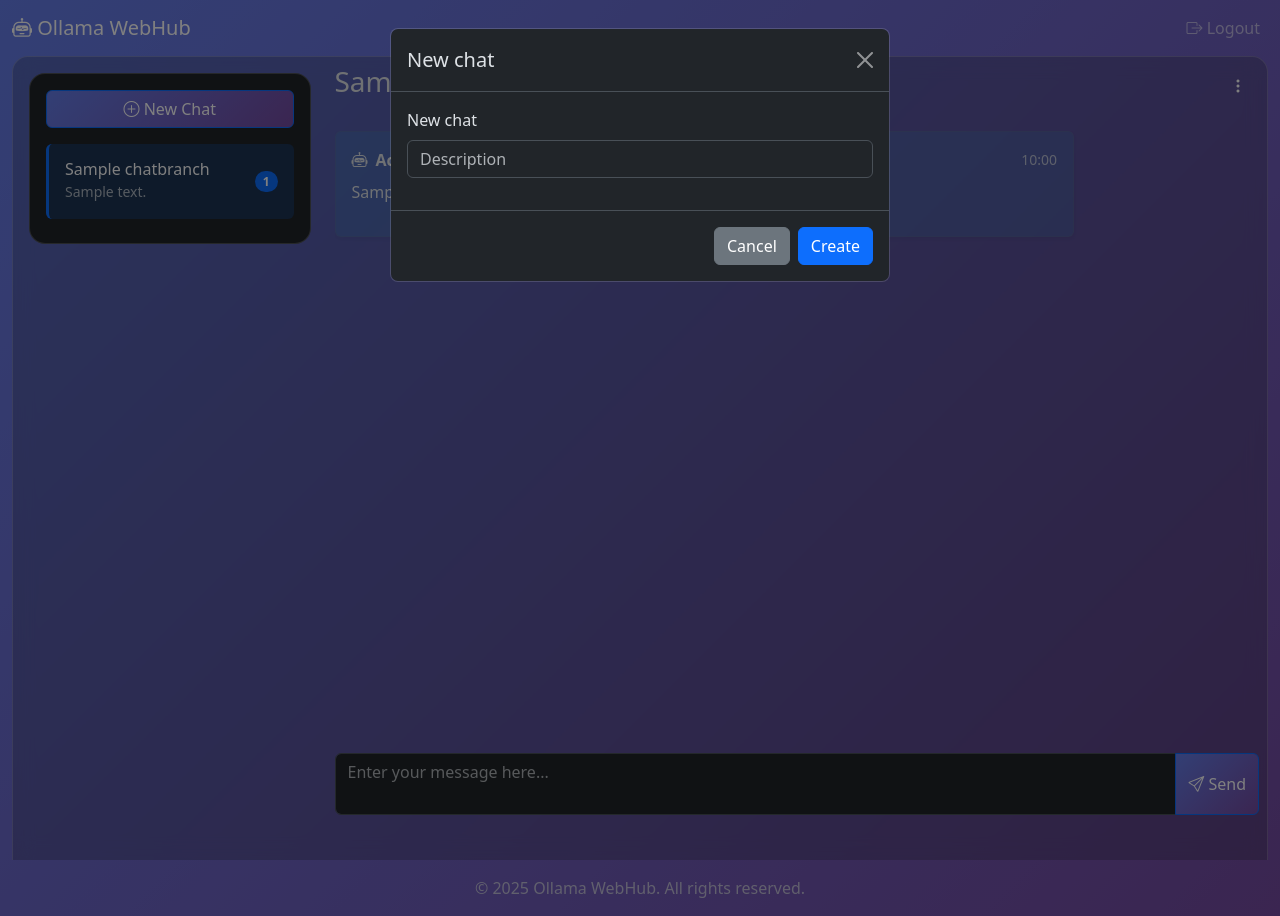
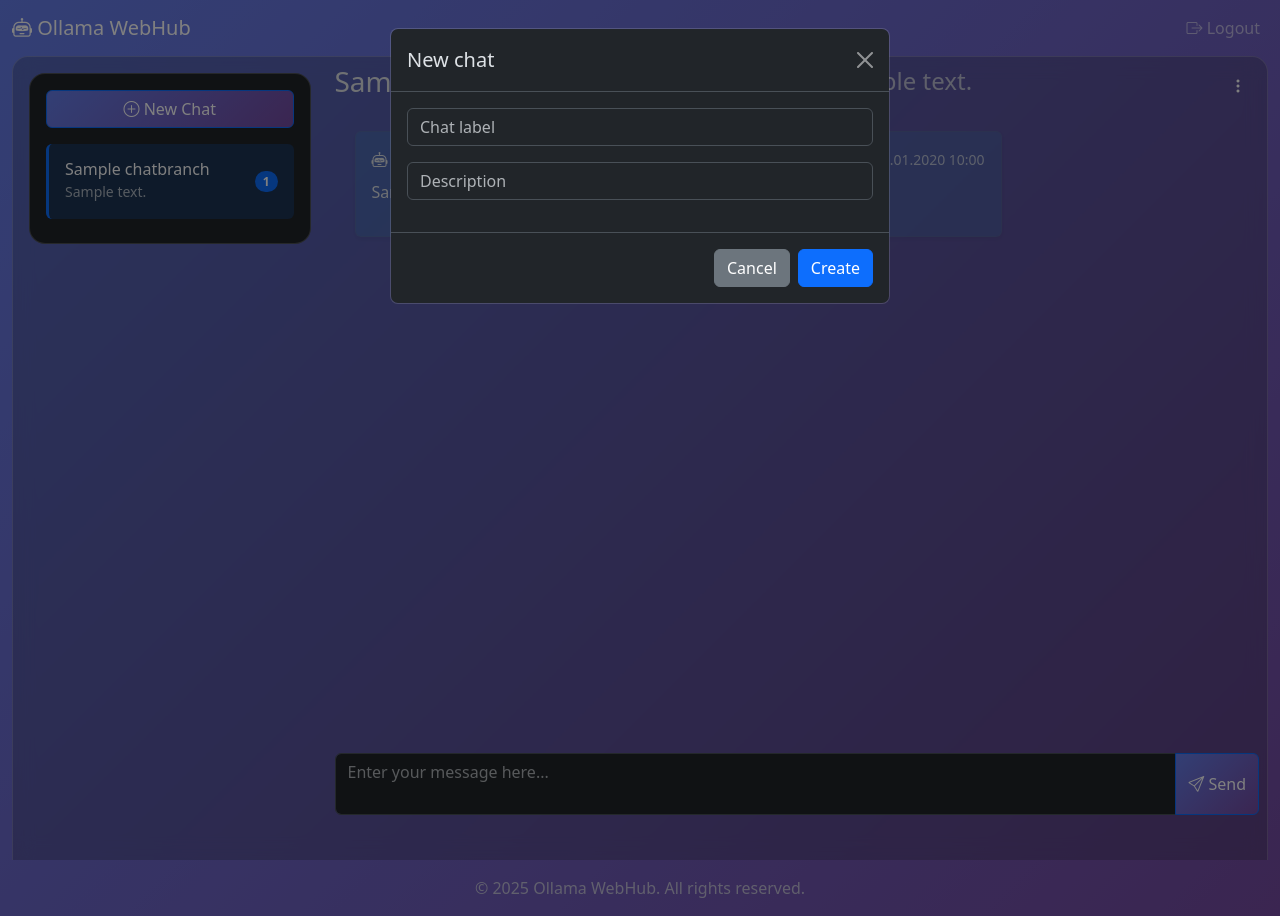
Before and after one commit to BTemplar/OllamaWebHub, a Django app: page /chat/1/ in a window 1280 px wide, after a click on "New Chat". Run offline with Django 5.2, Linux system fonts and the light colour scheme; a user stored in the database is signed in; tables that the repository leaves empty hold one stand-in row (values such as "Sample post").

Commit message:
Style correction and comments

```diff
--- a/accounts/urls.py
+++ b/accounts/urls.py
@@ -1,9 +1,10 @@
 from django.urls import path
 from .views import login_view, register_user
 from django.contrib.auth.views import LogoutView
+from django.urls import reverse_lazy
 
 urlpatterns = [
     path('login/', login_view, name="login"),
     path('register/', register_user, name="register"),
-    path("logout/", LogoutView.as_view(), name="logout"),
+    path('logout/', LogoutView.as_view(next_page=reverse_lazy("login")), name='logout'),
 ]
--- a/ollama_app/forms.py
+++ b/ollama_app/forms.py
@@ -1,7 +1,7 @@
 from django import forms
 
 class ChatViewForm(forms.Form):
-   multimodal = forms.BooleanField(required=False, label="Использовать мультимодальную модель")
-   image = forms.ImageField(required=False, label="Загрузить изображение")
-   prompt = forms.CharField(widget=forms.Textarea, label="Текст запроса")
+   multimodal = forms.BooleanField(required=False, label="Use multimodal")
+   image = forms.ImageField(required=False, label="Load image")
+   prompt = forms.CharField(widget=forms.Textarea, label="Text request")
    temperature = forms.FloatField(initial=0.7)
--- a/ollama_app/models.py
+++ b/ollama_app/models.py
@@ -11,7 +11,7 @@
 
 class ChatMessage(models.Model):
     chat_branch = models.ForeignKey(ChatBranch, on_delete=models.CASCADE)
-    sender = models.CharField(max_length=255)  # "user" или "ollama"
+    sender = models.CharField(max_length=255)
     message = models.TextField()
     timestamp = models.DateTimeField(auto_now_add=True)
 
--- a/ollama_app/urls.py
+++ b/ollama_app/urls.py
@@ -6,6 +6,7 @@
     path('', views.chat_view, name='chat_home'),
     path('chat/new/', views.create_chat, name='chat_create'),
     path('chat/<int:branch_id>/', views.chat_view, name='chat_detail'),
+    path('chat/rename/<int:branch_id>/', views.rename_chat, name='chat_rename'),
 
     # Добавьте этот путь для удаления чата
     path('chat/<int:branch_id>/delete/', views.delete_chat, name='chat_delete'),
--- a/ollama_app/views.py
+++ b/ollama_app/views.py
@@ -6,6 +6,7 @@
 from django.contrib.auth.decorators import login_required
 from django.http import HttpResponseServerError
 from requests.exceptions import ConnectionError
+from django.utils import timezone
 import logging
 
 logger = logging.getLogger(__name__)
@@ -14,9 +15,10 @@
 def create_chat(request):
     if request.method == 'POST':
         try:
-            # Создаем чат
+            # Create a new chat branch
             new_branch = ChatBranch.objects.create(
                 name=request.POST.get('name', 'New chat'),
+                description=request.POST.get('description', None),
                 user=request.user
             )
             messages.success(request, 'Chat successfully created!')
@@ -31,6 +33,7 @@
 
 @login_required
 def chat_view(request, branch_id=None):
+    today = timezone.now().date()
     user = request.user
     branches = ChatBranch.objects.filter(user=user)
     selected_branch = None
@@ -49,7 +52,7 @@
                 messages.warning(request, "Message cannot be empty")
                 return redirect('chat_detail', branch_id=branch_id)
 
-            # Сохраняем сообщение пользователя
+            # Save user's message
             ChatMessage.objects.create(
                 chat_branch=selected_branch,
                 sender='user',
@@ -57,7 +60,7 @@
             )
 
             try:
-                # Попытка получить ответ от Ollama
+                # Try to get response from Ollama
                 ollama = OllamaAPI()
                 response = ollama.generate_response(
                     model_name='llama2',
@@ -71,7 +74,7 @@
                         message=response['response']
                     )
                 else:
-                    # Создаем сообщение об ошибке в чате
+                    # Create error message in chat
                     ChatMessage.objects.create(
                         chat_branch=selected_branch,
                         sender='system',
@@ -80,7 +83,7 @@
 
             except ConnectionError as e:
                 logger.error(f"Connection error: {str(e)}")
-                # Создаем системное сообщение в чате
+                # Create system message in chat
                 ChatMessage.objects.create(
                     chat_branch=selected_branch,
                     sender='system',
@@ -105,6 +108,7 @@
             'branches': branches,
             'selected_branch': selected_branch,
             'messages': chat_messages,
+            'today': today,
         })
 
     except Exception as e:
@@ -112,6 +116,23 @@
         return HttpResponseServerError("Internal Server Error")
 
 
+@login_required
+def rename_chat(request, branch_id):
+    if request.method == 'POST':
+        chat_branch = get_object_or_404(ChatBranch, id=branch_id, user=request.user)
+        new_name = request.POST.get('new_name', '').strip()
+
+        if not new_name:
+            messages.error(request, "Название не может быть пустым")
+            return redirect('chat_detail', branch_id=branch_id)
+
+        chat_branch.name = new_name
+        chat_branch.save()
+        messages.success(request, "Чат успешно переименован")
+        return redirect('chat_detail', branch_id=branch_id)
+
+    return redirect('chat_home')
+
 @require_POST
 @login_required
 def delete_chat(request, branch_id):
--- a/templates/base.html
+++ b/templates/base.html
@@ -33,7 +33,6 @@
         .chat-container {
             height: calc(100vh - 150px);
             overflow-y: auto;
-            scroll-behavior: smooth;
             border-radius: 0 0 15px 15px;
             overflow: hidden;
         }
--- a/templates/chat/chat.html
+++ b/templates/chat/chat.html
@@ -2,15 +2,15 @@
 
 {% block extra_css %}
 <style>
-    .chat-sidebar {
-        background: rgba(var(--bs-dark-rgb), 0.95);
-        min-height: 100vh;
-        border-right: 1px solid rgba(255, 255, 255, 0.1);
-    }
+    {#.chat-sidebar {#}
+    {#    background: rgba(var(--bs-dark-rgb), 0.95);#}
+    {#    min-height: 100vh;#}
+    {#    border-right: 1px solid rgba(255, 255, 255, 0.1);#}
+    {#}#}
 
     .chat-list {
         max-height: calc(100vh - 150px);
-        overflow-y: auto;
+        overflow: hidden;
     }
 
     .active-chat {
@@ -19,7 +19,7 @@
     }
 
     .message-content {
-        max-width: 80%;
+        max-width: 100%;
         word-wrap: break-word;
     }
 
@@ -33,16 +33,25 @@
 
     .user-message {
         margin-left: auto;
+        margin-right: 20px;
+        max-width: 70%;
+        border-radius: 15px 0 15px 15px;
     }
 
     .bot-message {
         margin-right: auto;
+        margin-left: 20px;
+        max-width: 70%;
+        border-radius: 0 15px 15px 15px;
     }
 
-    .user-message .message-content {
-        background: rgba(var(--bs-primary-rgb), 0.1);
-        border: 1px solid rgba(var(--bs-primary-rgb), 0.2);
-        border-radius: 15px 15px 0 15px;
+    /* Адаптивность для мобильных */
+    @media (max-width: 768px) {
+        .user-message, .bot-message {
+            max-width: 85%;
+            margin-left: 10px;
+            margin-right: 10px;
+        }
     }
 
     .bot-message .message-content {
@@ -69,17 +78,12 @@
     }
 
     .message-wrapper {
-        animation: messageAppear 0.3s ease-out;
+        transition: transform 0.3s ease-out;
     }
 
     #messageInput:focus {
     box-shadow: 0 0 0 0.25rem rgba(13, 110, 253, 0.25);
     border-color: #86b7fe;
-    }
-
-    .chat-messages-container {
-    height: calc(100vh - 200px); /* Высота с учетом заголовка и формы */
-    scroll-behavior: smooth;
     }
 
     /* Для мобильных устройств */
@@ -101,12 +105,12 @@
     }
 
     .chat-messages-container {
-        scroll-behavior: smooth;
-        scroll-padding-bottom: 20px;
+        overscroll-behavior: contain;
+        padding-bottom: 20px; /* Воздух внизу */
     }
 
     .message-wrapper:last-child {
-        scroll-margin-bottom: 50px;
+        margin-bottom: 20px; /* Отступ для последнего сообщения */
     }
     .message-content {
     box-shadow: 0 2px 4px rgba(0,0,0,0.05);
@@ -118,13 +122,13 @@
 <div class="container-fluid vh-100 d-flex flex-column">
     <div class="row overflow-hidden glassmorphism d-flex flex-column bg-dark bg-opacity-25">
         <!-- Боковая панель -->
-    <div class="chat-list-container col-md-3 p-3">
+    <div class="chat-list overflow-auto col-md-3 p-3">
         <div class="p-3 bg-dark glassmorphism">
                 <button class="btn btn-primary w-100 mb-3 gradient-bg-btn" data-bs-toggle="modal" data-bs-target="#newChatModal">
                     <i class="bi-plus-circle"></i> New Chat
                 </button>
 
-                <div class="chat-list">
+                <div>
                     {% for branch in branches %}
                     <a href="{% url 'chat_detail' branch.id %}"
                        class="d-block p-3 mb-2 text-decoration-none text-white rounded
@@ -148,13 +152,16 @@
             </div>
         </div>
 
-        <!-- Основное окно -->
+        <!-- Main -->
         <div class="col-md-9 p-2 overflow-auto d-flex flex-column chat-container">
             {% if selected_branch %}
             <div class="d-flex flex-column h-100">
-                <!-- Заголовок чата -->
+                <!-- Chat header -->
                 <div class="d-flex justify-content-between align-items-center mb-4">
                     <h3>{{ selected_branch.name }}</h3>
+                    {% if selected_branch.description != None%}
+                        <h4 class="text-muted">{{ selected_branch.description }}</h4>
+                    {% endif %}
                     <div class="dropdown">
                         <button class="btn btn-link text-white" type="button" data-bs-toggle="dropdown">
                             <i class="bi-three-dots-vertical"></i>
@@ -171,7 +178,7 @@
                     </div>
                 </div>
 
-                <!-- История сообщений -->
+                <!-- Messages -->
                 <div class="chat-messages-container flex-grow-1 overflow-auto mb-4" id="chat-messages">
                     {% for msg in messages %}
                     <div class="message-wrapper {% if msg.sender == 'user' %}user-message{% else %}bot-message{% endif %} mb-3">
@@ -180,15 +187,19 @@
                             <div class="d-flex justify-content-between align-items-center mb-2">
                                 <strong>
                                     {% if msg.sender == 'user' %}
-                                    <i class="bi-person me-2"></i>Вы
+                                    <i class="bi-person me-2"></i>{{ request.user.username }}
                                     {% else %}
-                                    <i class="bi-robot me-2"></i>Ассистент
+                                    <i class="bi-robot me-2"></i>Assistant
                                     {% endif %}
                                 </strong>
-                                <small class="text-muted">{{ msg.timestamp|time:"H:i" }}</small>
+                                {% if msg.timestamp.date == today %}
+                                    <small class="text-muted">today {{ msg.timestamp|time:"H:i" }}</small>
+                                {% else %}
+                                    <small class="text-muted">{{ msg.timestamp|date:"d.m.Y H:i" }}</small>
+                                {% endif %}
                             </div>
 
-                            <!-- Текст сообщения -->
+                            <!-- Message text -->
                             <div class="message-text">
                                 {{ msg.message|linebreaks }}
                             </div>
@@ -197,13 +208,13 @@
                     {% endfor %}
                 </div>
 
-                <!-- Форма отправки -->
+                <!-- Send message form -->
             <div class="mt-auto">
-                <form method="POST" action="{% url 'chat_detail' selected_branch.id %}">
+                <form id="message-form" method="POST" action="{% url 'chat_detail' selected_branch.id %}">
                     {% csrf_token %}
                     <div class="input-group">
                         <textarea name="message"
-                                  id="messageInput"
+                                  id="message-form"
                                   class="form-control"
                                   placeholder="Enter your message here..."
                                   rows="2"
@@ -217,7 +228,7 @@
             </div>
             </div>
             {% else %}
-            <!-- Экран приветствия -->
+            <!-- Main screen -->
             <div class="d-flex flex-column align-items-center justify-content-center h-100">
                 <div class="text-center py-5">
                     <i class="bi-chat-dots display-1 text-muted mb-4"></i>
@@ -240,40 +251,93 @@
     <script>
     document.addEventListener('DOMContentLoaded', function() {
         const messagesContainer = document.querySelector('.chat-messages-container');
+        const chatContainer = document.querySelector('.chat-list');
+        const textarea = document.querySelector('textarea[name="message"]');
+        const form = document.querySelector('#message-form');
+        const submitButton = form.querySelector('button[type="submit"]');
 
+        function setLoadingState(isLoading) {
+            textarea.disabled = isLoading;
+            submitButton.disabled = isLoading;
+            submitButton.innerHTML = isLoading
+                ? '<div class="spinner-border spinner-border-sm" role="status"></div> Sending...'
+                : '<i class="bi-send"></i> Send';
+        }
+
+        async function handleSubmit(e) {
+            e.preventDefault();
+
+            const formData = new FormData(form);
+            const message = formData.get('message').trim();
+
+            if (!message) return;
+
+            setLoadingState(true);
+
+            try {
+                const response = await fetch(form.action, {
+                    method: 'POST',
+                    headers: {
+                        'X-CSRFToken': form.querySelector('[name=csrfmiddlewaretoken]').value,
+                        'X-Requested-With': 'XMLHttpRequest'
+                    },
+                    body: formData
+                });
+
+                if (!response.ok) throw new Error('Network error');
+
+                const data = await response.json();
+
+                if (data.user_message) {
+                    addMessageToChat(data.user_message);
+                }
+                if (data.bot_message) {
+                    addMessageToChat(data.bot_message);
+                }
+
+                textarea.value = '';
+                scrollToLatestMessage();
+
+            } catch (error) {
+                console.error('Error:', error);
+                alert('Error sending message.\nOllama not responding.\nPlease, try again later.');
+                location.reload();
+            } finally {
+                setLoadingState(false);
+            }
+        }
+
+        function addMessageToChat(message) {
+            const messageDiv = document.createElement('div');
+            messageDiv.className = `message-wrapper ${message.sender}-message mb-3`;
+            messageDiv.innerHTML = `
+                <div class="message-content p-3 rounded">
+                    <div class="d-flex justify-content-between align-items-center mb-2">
+                        <strong>${message.sender === 'user' ? '<i class="bi-person me-2"></i>You' : '<i class="bi-robot me-2"></i>Assistant'}</strong>
+                        <small class="text-muted">${new Date(message.timestamp).toLocaleTimeString()}</small>
+                    </div>
+                    <div class="message-text">${message.text}</div>
+                </div>
+            `;
+            messagesContainer.appendChild(messageDiv);
+        }
         function scrollToBottom() {
             if(messagesContainer) {
                 messagesContainer.scrollTop = messagesContainer.scrollHeight;
+            } else {
+                chatContainer.scrollTop = chatContainer.scrollHeight;
             }
         }
 
-            // Первоначальная прокрутка
         scrollToBottom();
 
-            // Для динамического контента (если будете добавлять через AJAX)
-            const observer = new MutationObserver(scrollToBottom);
-            if(messagesContainer) {
-                observer.observe(messagesContainer, {
-                    childList: true,
-                    subtree: true
-                });
-            }
-        });
-    </script>
-    <script>
-            document.addEventListener('DOMContentLoaded', function() {
-                const textarea = document.querySelector('textarea[name="message"]');
-                const form = document.querySelector('form');
+        if (form) {
+            form.addEventListener('submit', handleSubmit);
 
-                if (textarea && form) {
-                    textarea.addEventListener('keydown', function(e) {
+            textarea.addEventListener('keydown', (e) => {
                 if (e.key === 'Enter' && !e.shiftKey) {
                     e.preventDefault();
-
-                            // Проверка на пустое сообщение
-                            if (this.value.trim().length > 0) {
-                                form.submit();
-                            }
+                    handleSubmit(e);
                 }
             });
         }
--- a/templates/chat/modals.html
+++ b/templates/chat/modals.html
@@ -1,3 +1,4 @@
+<!-- Create new chat modal window -->
 <div class="modal fade" id="newChatModal" tabindex="-1">
   <div class="modal-dialog">
     <div class="modal-content">
@@ -9,12 +10,17 @@
         </div>
         <div class="modal-body">
           <div class="mb-3">
-            <label class="form-label">New chat</label>
             <input type="text"
                    name="name"
                    class="form-control"
                    required
-                   placeholder="Description">
+                   placeholder="Chat label">
+          </div>
+          <div class="mb-3">
+              <input type="text"
+                     name="description"
+                     class="form-control"
+                     placeholder="Description">
           </div>
         </div>
         <div class="modal-footer">
@@ -26,7 +32,7 @@
   </div>
 </div>
 
-<!-- Модальное окно удаления -->
+<!-- Delete modal window -->
 {% if selected_branch %}
 <div class="modal fade" id="deleteChatModal">
     <div class="modal-dialog">
@@ -49,3 +55,34 @@
     </div>
 </div>
 {% endif %}
+
+<!-- Rename modal window -->
+<div class="modal fade" id="renameChatModal" tabindex="-1">
+    <div class="modal-dialog">
+        <div class="modal-content">
+            {% if selected_branch.id != None %}
+            <form method="POST" action="{% url 'chat_rename' selected_branch.id %}">
+                {% csrf_token %}
+                <div class="modal-header">
+                    <h5 class="modal-title">Rename chat</h5>
+                    <button type="button" class="btn-close" data-bs-dismiss="modal"></button>
+                </div>
+                <div class="modal-body">
+                    <div class="mb-3">
+                        <label class="form-label">New label</label>
+                        <input type="text"
+                               name="new_name"
+                               class="form-control"
+                               value="{{ selected_branch.name }}"
+                               required>
+                    </div>
+                </div>
+                <div class="modal-footer">
+                    <button type="button" class="btn btn-secondary" data-bs-dismiss="modal">Cancel</button>
+                    <button type="submit" class="btn btn-primary">Save</button>
+                </div>
+            </form>
+            {% endif %}
+        </div>
+    </div>
+</div>
```
Lines whose indentation alone changed are shown as unchanged.
